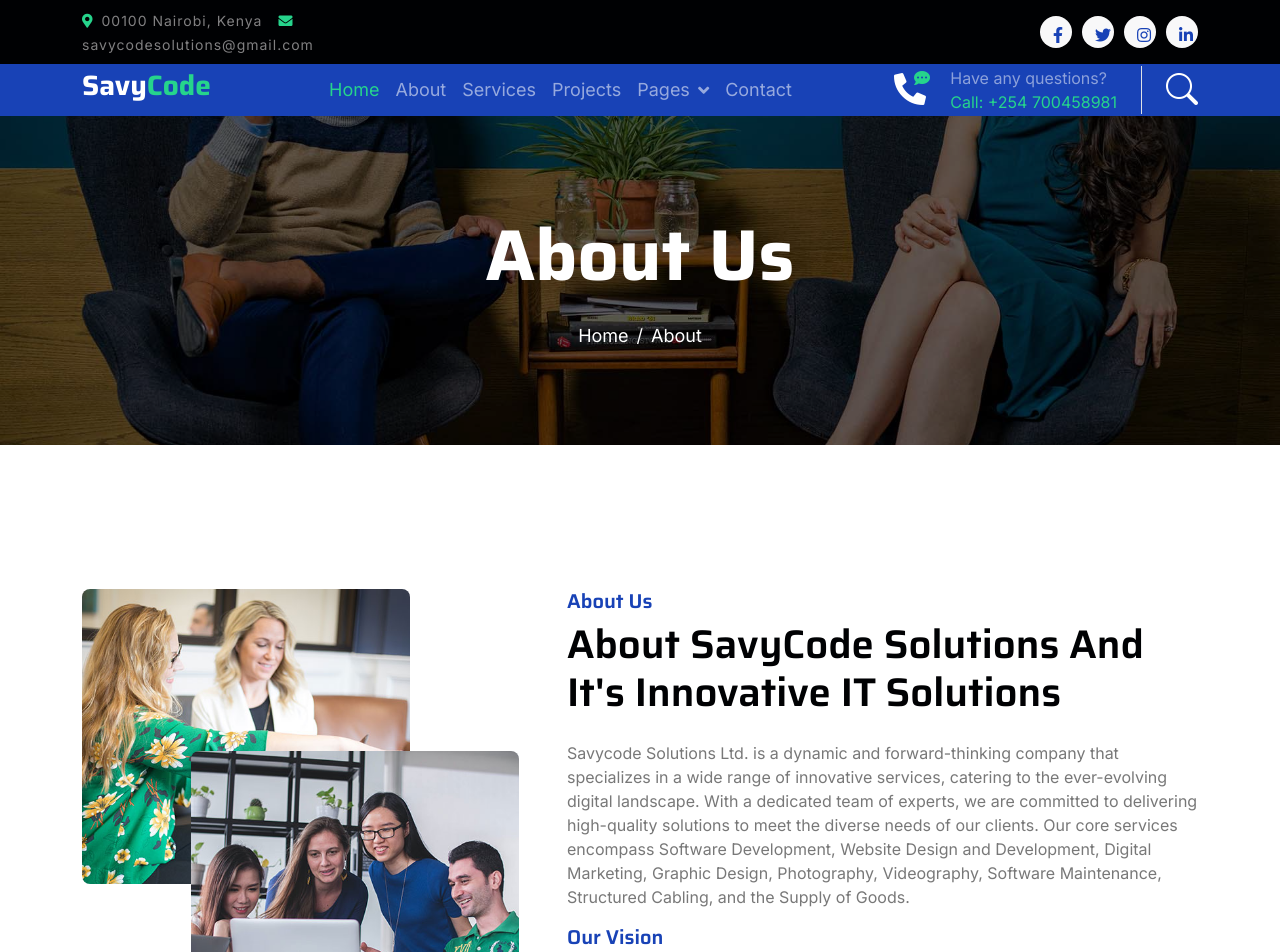
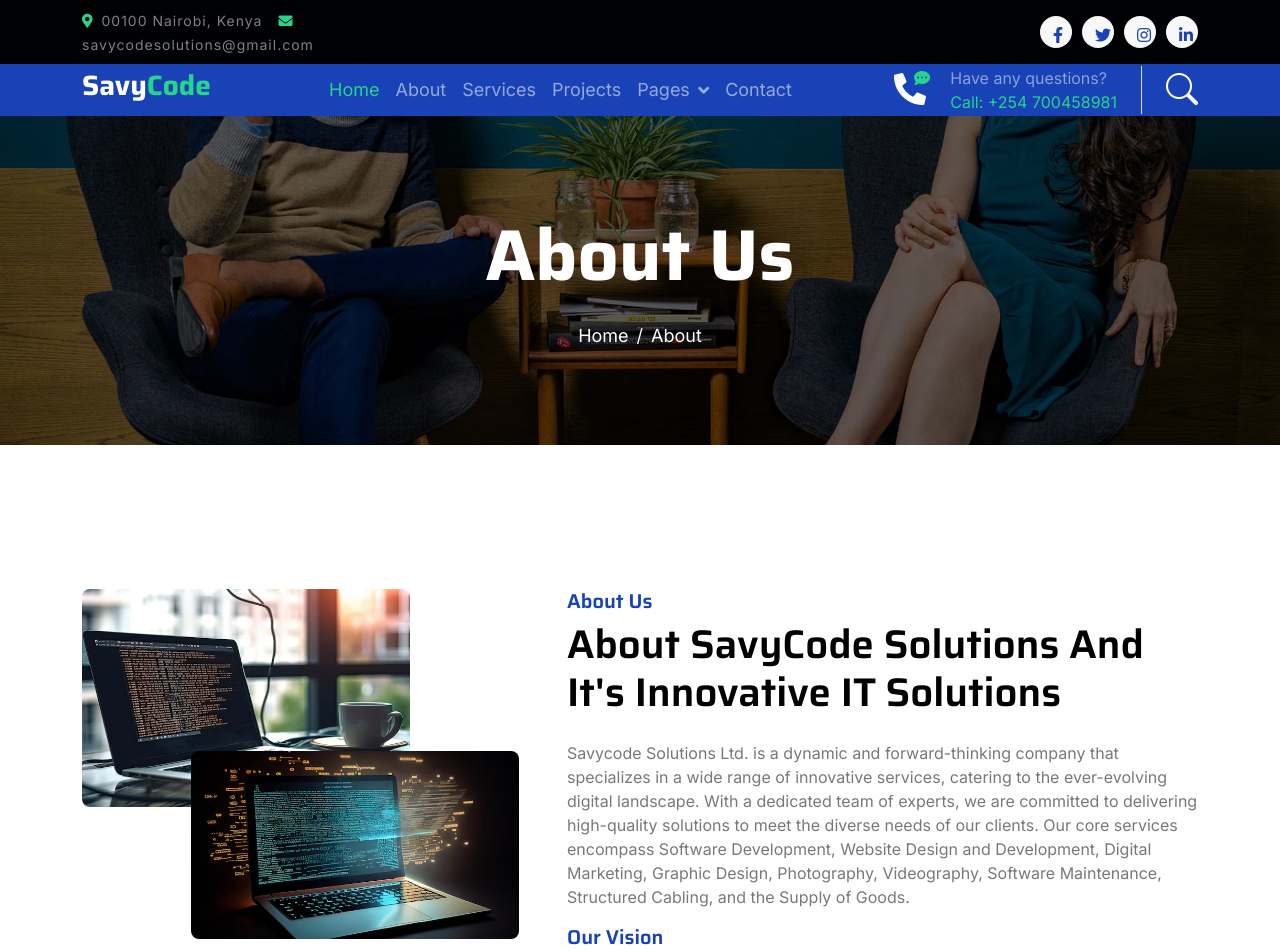
Before and after one commit to Ogola22/Savycode-Website, a Vue app: page /about in a window 1280 px wide. Shown: the top 952 px of the page. Built offline with nearby package versions, Linux system fonts and the light colour scheme.

Commit message:
changed about-us images

```diff
--- a/src/views/AboutView.vue
+++ b/src/views/AboutView.vue
@@ -18,10 +18,10 @@
             <div class="row g-5">
                 <div class="col-lg-5 col-md-6 col-sm-12 wow fadeIn" data-wow-delay=".3s">
                     <div class="h-100 position-relative">
-                        <img src="../assets/img/about-1.jpg" class="img-fluid w-75 rounded" alt=""
+                        <img src="../assets/img/img6.avif" class="img-fluid w-75 rounded" alt=""
                             style="margin-bottom: 25%;">
                         <div class="position-absolute w-75" style="top: 25%; left: 25%;">
-                            <img src="../assets/img/about-2.jpg" class="img-fluid w-100 rounded" alt="">
+                            <img src="../assets/img/img7.avif" class="img-fluid w-100 rounded" alt="">
                         </div>
                     </div>
                 </div>
```
